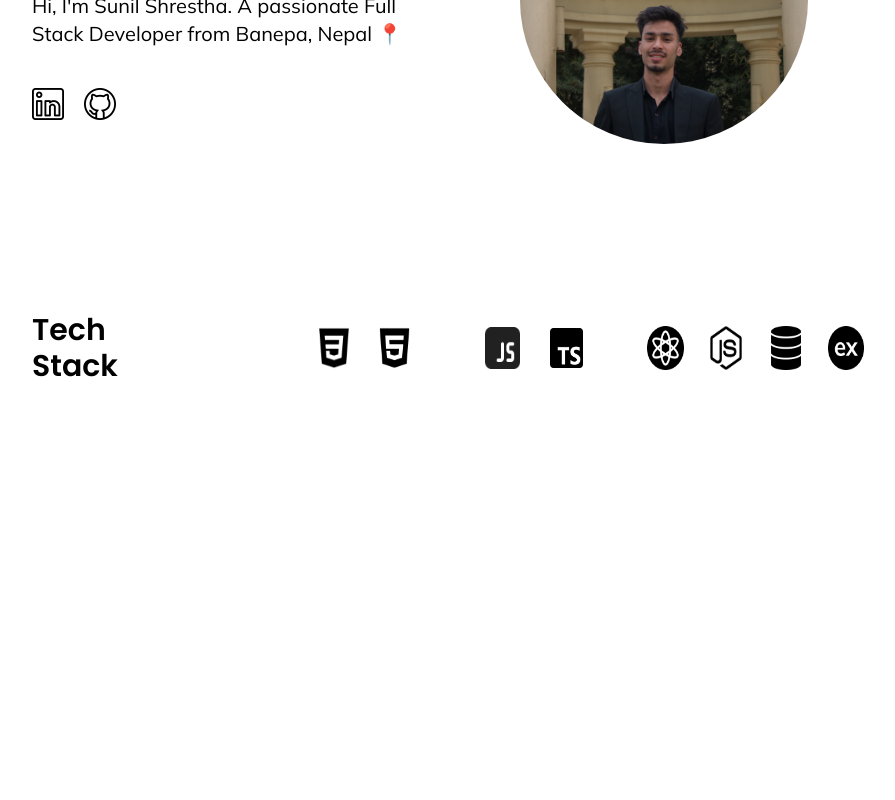
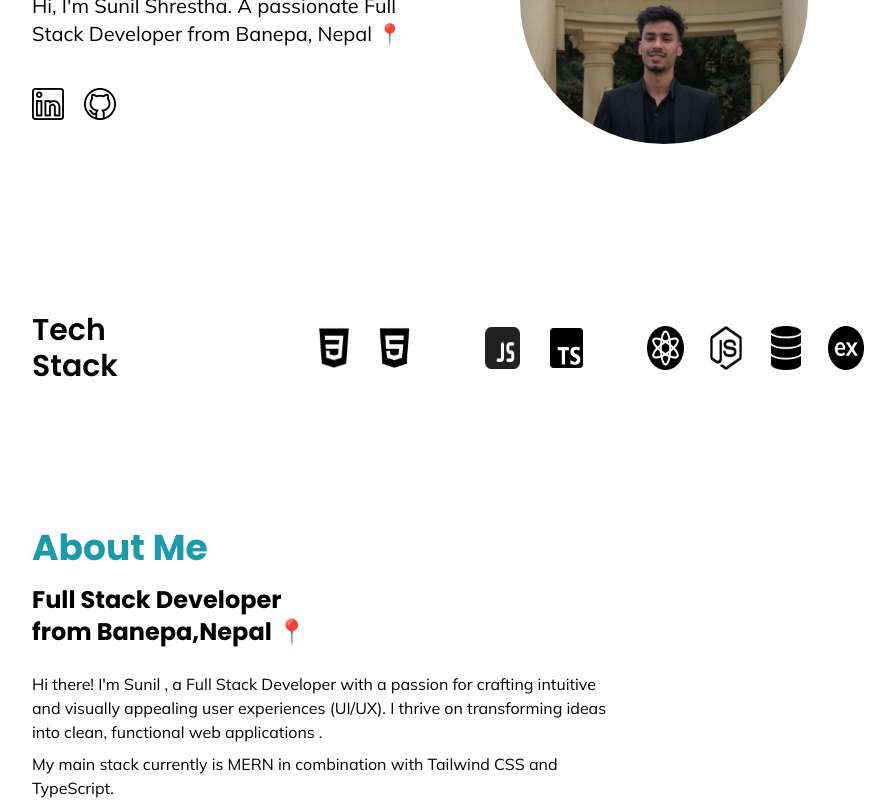
Before and after one commit to sunilshrestha07/Portfolio, a React (Vite) app: page / in a window 1280 px wide. Shown: the part 304-1104 px from the top of the page, without its empty margins (192-1087 px from the left). Before the commit the page ends 880 px from the top, so only its background shows below. Built offline with nearby package versions, Linux system fonts and the light colour scheme; the HTML template or start-up script is replaced by a standard one.

Commit message:
about section complete

```diff
--- a/src/App.tsx
+++ b/src/App.tsx
@@ -1,4 +1,5 @@
 import Navbar from "./components/Navbar"
+import About from "./pages/About"
 import Home from "./pages/Home"
 
 function App() {
@@ -7,6 +8,7 @@ function App() {
     <>
       <Navbar/>
       <Home/>
+      <About/>
     </>
   )
 }
--- a/src/components/Navbar.tsx
+++ b/src/components/Navbar.tsx
@@ -17,7 +17,7 @@ export default function Navbar() {
 
   return (
     <>
-        <div className={` h-20 ${isDarkModeActive ? "dark":""}`}>
+        <div className={` h-20 ${isDarkModeActive ? "dark":""} sticky top-0`}>
           <div className={`grid grid-cols-7  h-20 bg-bgLight dark:bg-bgDark transition ease-in-out duration-300 border-b-2 ${paddingForNav}`}>
             {/* logo right section of the navbar */}
               <div className=" col-span-3 flex items-center">
--- /dev/null
+++ b/src/pages/About.tsx
@@ -0,0 +1,30 @@
+import { paddingForPages } from "../defineSize"
+import { useSelector } from "react-redux"
+import { RootState } from "../redux/store"
+
+export default function About() {
+    const isDarkModeActive = useSelector((state:RootState)=>state.theme.isDarkMode)
+  return (
+    <>
+        <div className={isDarkModeActive ? "dark":"" }>
+            <div className=" bg-bgLight dark:bg-bgDark transition ease-in-out duration-300 mt-0 sm:-mt-28 md:-mt-60 xl:-mt-32">
+                <div className={` w-full md:w-4/5 ${paddingForPages} flex flex-col gap-6`}>
+                    <div className="flex flex-col gap-4 ">
+                        <div className="text-4xl font-bold font-poppins text-hoverText">
+                            <p>About Me</p>
+                        </div>
+                        <div className=" text-2xl  font-poppins font-bold text-titleLight dark:text-titleDark">
+                            <p>Full Stack Developer</p>
+                            <p>from Banepa,Nepal 📍</p>
+                        </div>
+                    </div>
+                    <div className=" flex text-base flex-col font-mulish gap-2 text-titleLight dark:text-titleDark">
+                        <p>Hi there! I'm Sunil , a Full Stack Developer with a passion for crafting intuitive and visually appealing user experiences (UI/UX). I thrive on transforming ideas into clean, functional web applications .</p>
+                        <p>My main stack currently is MERN in combination with Tailwind CSS and TypeScript.</p>
+                    </div>
+                </div>
+            </div>
+        </div>
+    </>
+  )
+}
--- a/src/pages/Home.tsx
+++ b/src/pages/Home.tsx
@@ -38,8 +38,12 @@ export default function Home() {
                   <p>Hi, I'm Sunil Shrestha. A passionate Full Stack Developer from Banepa, Nepal 📍</p>
                 </div>
                 <div className="flex gap-5 justify-center sm:justify-start">
-                  <img className="h-7 sm:h-7 sm:w-7 xl:h-8 xl:w-8" src={getImage('linkedin')} alt="LinkedIn" />
-                  <img className="h-7 sm:h-7 sm:w-7 xl:h-8 xl:w-8" src={getImage('github')} alt="GitHub" />
+                  <a href="https://www.linkedin.com/in/suneelshrestha/" target="blank">
+                    <img className="h-7 sm:h-7 sm:w-7 xl:h-8 xl:w-8 cursor-pointer" src={getImage('linkedin')} alt="LinkedIn" />
+                  </a>
+                  <a href="https://github.com/sunilshrestha07" target="blank">
+                    <img className="h-7 sm:h-7 sm:w-7 xl:h-8 xl:w-8 cursor-pointer" src={getImage('github')} alt="GitHub" />
+                  </a>
                 </div>
               </div>
               <div className="row-span-1 sm:col-span-1 flex justify-center sm:justify-end pr-0 sm:pr-14 order-1">
@@ -56,20 +60,20 @@ export default function Home() {
               <div className="sm:text-xl xl:text-3xl font-poppins font-semibold text-titleLight dark:text-titleDark flex items-center justify-center sm:justify-start mt-16 sm:mt-0">
                 <p>Tech Stack</p>
               </div>
-              <div className="flex items-center gap-3 sm:gap-6 xl:gap-16 sm:ml-0">
+              <div className="flex flex-row md:justify-start justify-center items-center gap-3 sm:gap-6 xl:gap-16 ">
                 <div className="xl:gap-4 flex items-center">
-                  <span><img className="h-9 sm:h-10 xl:h-14" src={getImage('css')} alt="CSS" /></span>
-                  <span><img className="h-8 sm:h-9 xl:h-12" src={getImage('html')} alt="HTML" /></span>
+                  <span><img className="h-9 sm:h-10 md:h-14" src={getImage('css')} alt="CSS" /></span>
+                  <span><img className="h-8 sm:h-9 md:h-12" src={getImage('html')} alt="HTML" /></span>
                 </div>
                 <div className="gap-2 sm:gap-6 flex items-center">
-                  <span><img className="h-9 sm:h-10 xl:h-14" src={getImage('js')} alt="JavaScript" /></span>
-                  <span><img className="h-[1.6rem] sm:h-7 xl:h-10" src={getImage('ts')} alt="TypeScript" /></span>
+                  <span><img className="h-9 sm:h-10 md:h-14" src={getImage('js')} alt="JavaScript" /></span>
+                  <span><img className="h-[1.6rem] sm:h-7 md:h-10" src={getImage('ts')} alt="TypeScript" /></span>
                 </div>
                 <div className="gap-3 sm:gap-6 flex items-center">
-                  <span><img className="h-7 sm:h-8 xl:h-11" src={getImage('react')} alt="React" /></span>
-                  <span><img className="h-7 sm:h-8 xl:h-11" src={getImage('node')} alt="Node.js" /></span>
-                  <span><img className="h-7 sm:h-8 xl:h-11" src={getImage('db')} alt="Database" /></span>
-                  <span><img className="h-7 sm:h-8 xl:h-11" src={getImage('ex')} alt="Express.js" /></span>
+                  <span><img className="h-7 sm:h-8 md:h-11" src={getImage('react')} alt="React" /></span>
+                  <span><img className="h-7 sm:h-8 md:h-11" src={getImage('node')} alt="Node.js" /></span>
+                  <span><img className="h-7 sm:h-8 md:h-11" src={getImage('db')} alt="Database" /></span>
+                  <span><img className="h-7 sm:h-8 md:h-11" src={getImage('ex')} alt="Express.js" /></span>
                 </div>
               </div>
             </div>
```
